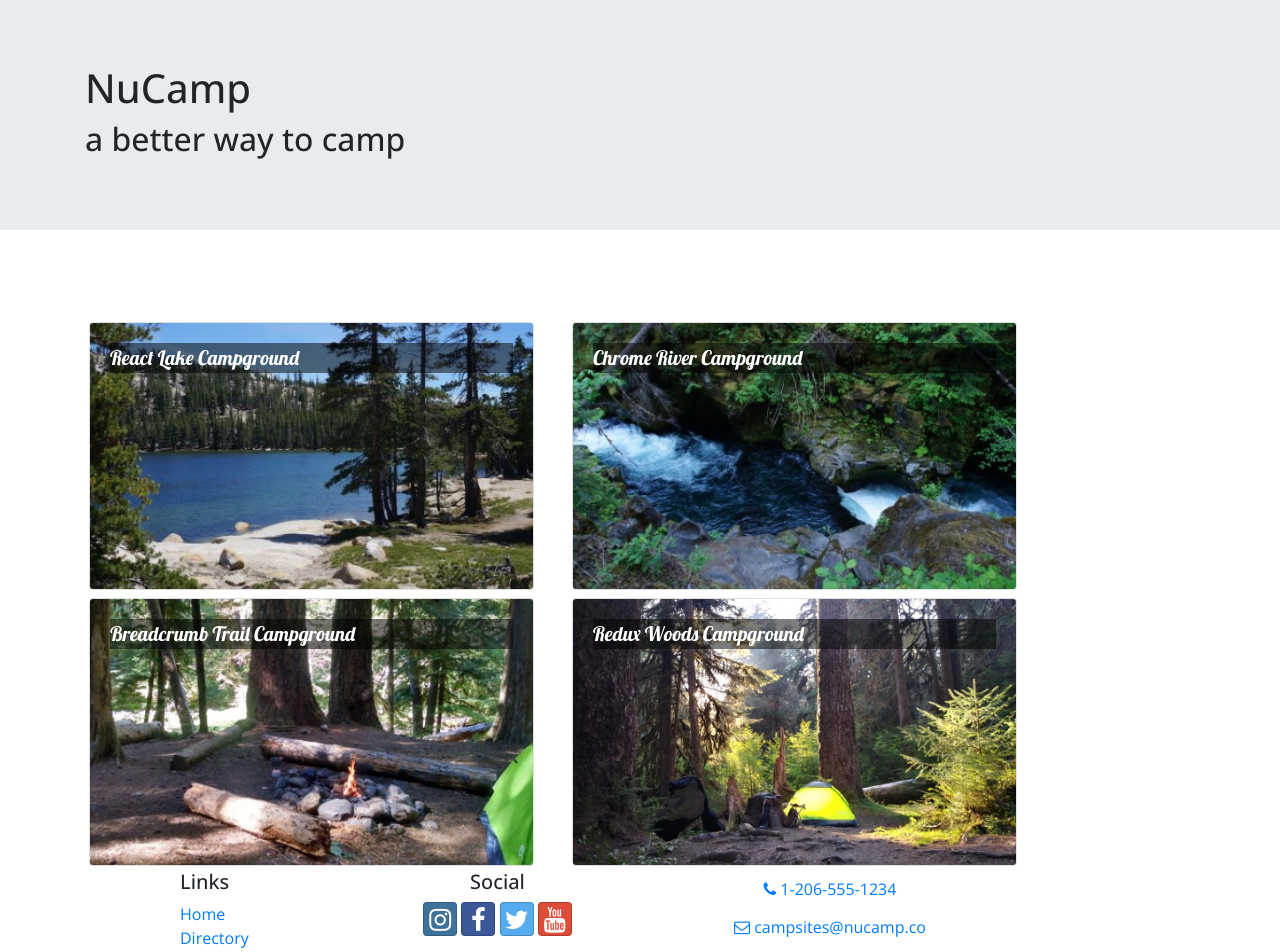
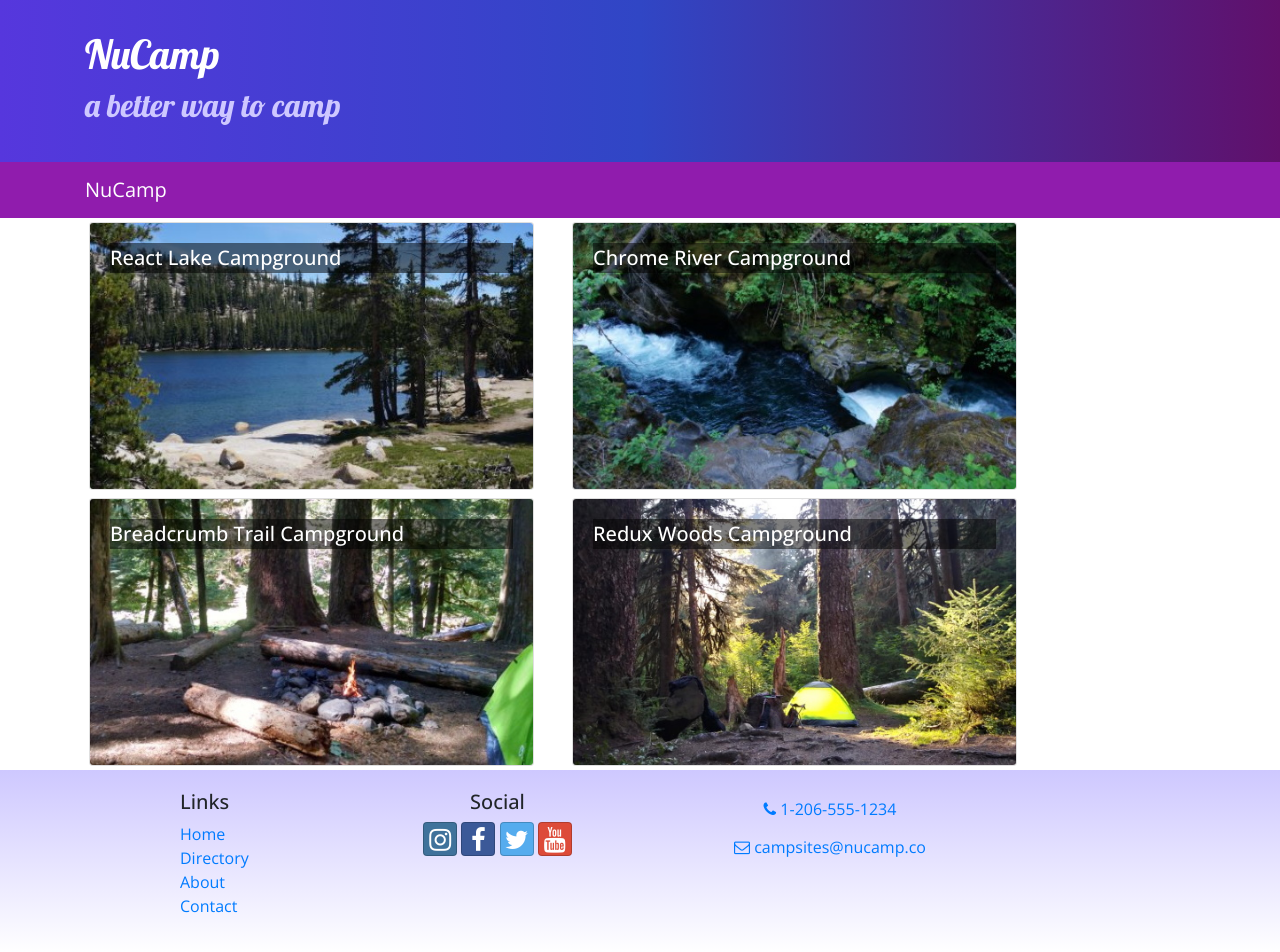
Before and after one commit to scampcoder/nucampsite-react, a React (Create React App) app: page / in a window 1280 px wide. Shown: the top 952 px of the page. Built offline with nearby package versions, Linux system fonts and the light colour scheme.

Commit message:
Update stylings

```diff
--- a/src/App.css
+++ b/src/App.css
@@ -1,14 +1,47 @@
 body {
   font-family: "Open Sans", sans-serif;
+}
+
+h1, h2, h3, .card-body>.card-title {
+  font-family: "Lobster", cursive;
 }
 
 .card-title {
   font-weight: 500;
   font-size: 1.25rem;
-  font-family: "Lobster", cursive;
+}
+
+h2 {
+  color: #3046C5;
 }
 
 .card-img-overlay .card-title {
   color: white;
   background-color: rgba(0, 0, 0, 0.5);
 }
+
+.row-content {
+  padding: 50px 0;
+  border-bottom: 1px ridge;
+  min-height: 200px;
+}
+
+.site-footer {
+  background-image: linear-gradient(#CEC8FF, white);
+  padding: 20px 0;
+}
+
+.jumbotron {
+  margin: 0;
+  padding: 30px;
+  background-image: linear-gradient(to right, #5637DD, #3046C5, #60106B);
+  color: white;
+}
+
+.jumbotron h2 {
+  color: #CEC8FF;
+}
+
+.navbar-dark {
+  background-color: #901CAD;
+}
```
